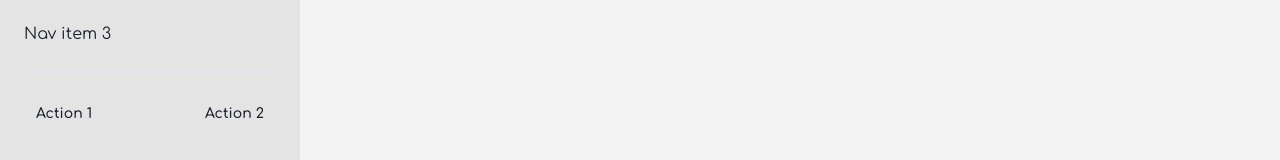
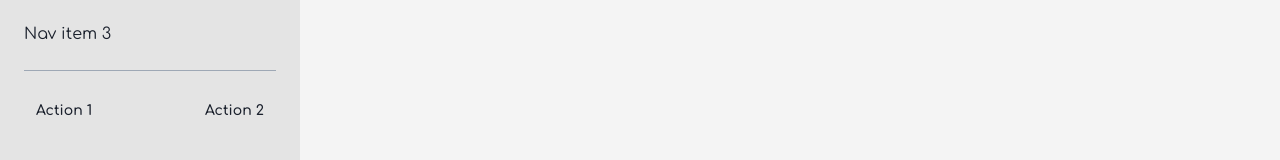
Before and after one commit to asasvirtuais/asasvirtuais.dev, a Next.js app: page /dashboard in a window 1280 px wide. Shown: the part 146-306 px from the top of the page. Built offline with nearby package versions, Linux system fonts and the light colour scheme.

Commit message:
Divider css

```diff
--- a/app/dashboard/page.tsx
+++ b/app/dashboard/page.tsx
@@ -1,4 +1,4 @@
-import { Grid, GridItem, GridItemProps } from '@chakra-ui/react'
+import { Grid, GridItem, GridItemProps, VStack } from '@chakra-ui/react'
 
 import { Divider } from '@chakra-ui/react'
 import { Container } from './container'
@@ -50,7 +50,7 @@ export default function DashboardPage() {
             bg='#F4F4F4'
             minH='100vh'>
 
-            <Header colSpan={2} py={2} bg='#C4C4C4'>
+            <Header colSpan={2} bg='#C4C4C4'>
                 <Navbar>
                     <AppNav />
                     <AppMenu />
@@ -61,7 +61,7 @@ export default function DashboardPage() {
 
             <Aside colStart={1} colEnd={2} rowStart={2} rowSpan={2} bg='#E4E4E4'>
                 <SideNav spacing={4} />
-                <Divider size='lg' borderWidth='2px' colorScheme='gray' />
+                <Divider borderColor='gray.500' />
                 <SideMenu />
             </Aside>
             <Footer colStart={2} bg='#C4C4C4'>
```
